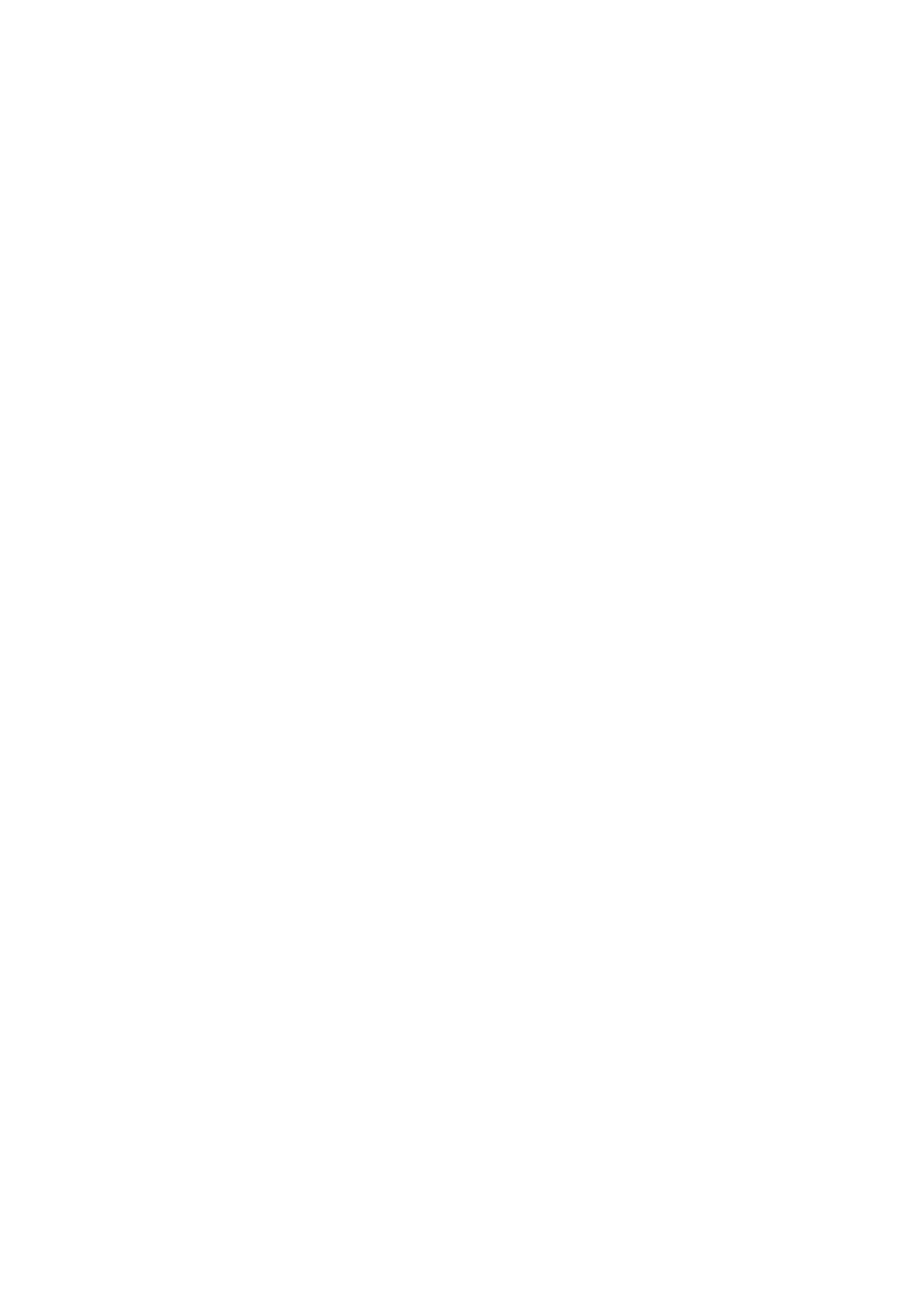
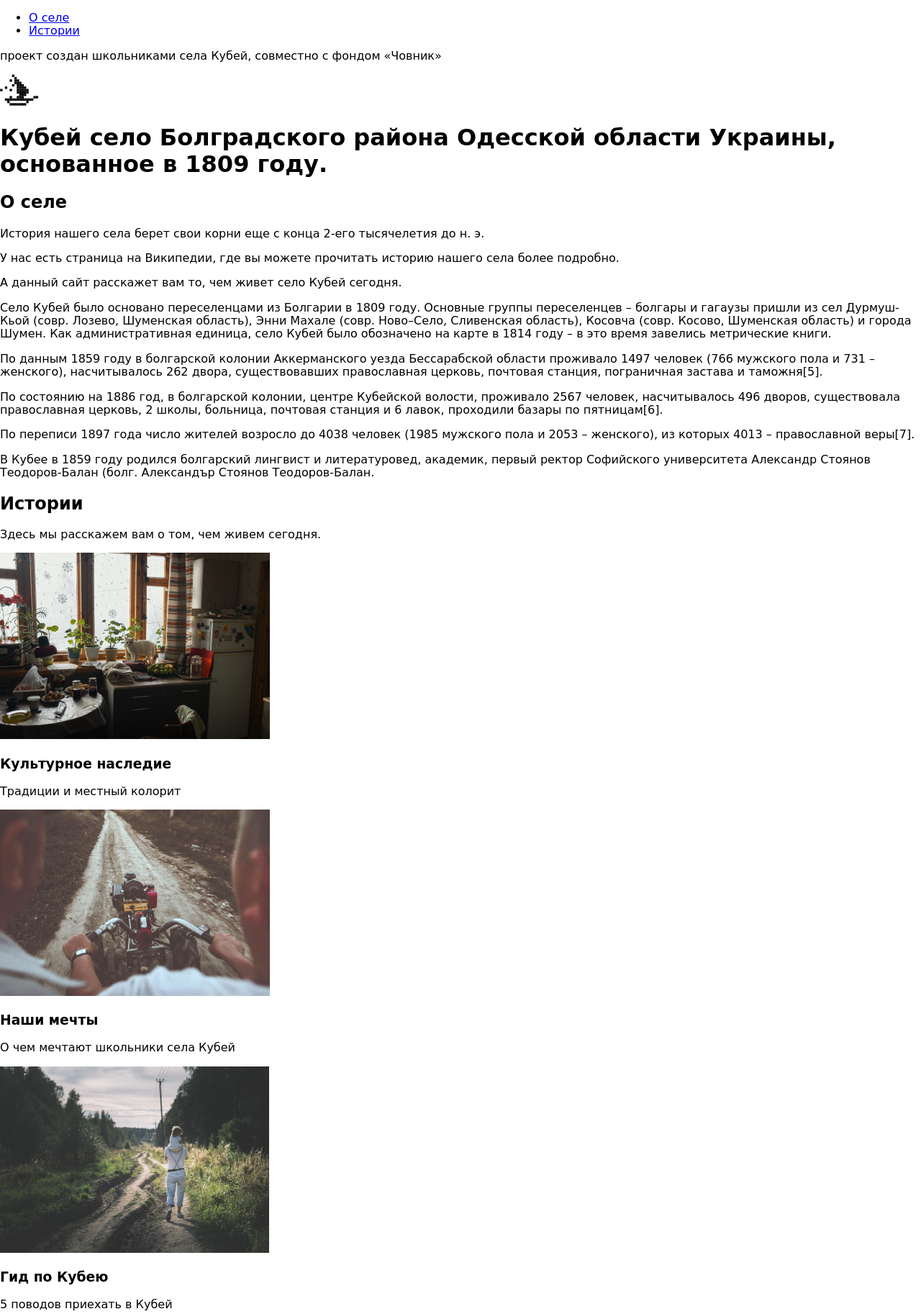
Before and after one commit to it-chovnyk/school-site, a website built with Parcel: page src/index.html in a window 1280 px wide. Shown: the top 1826 px of the page at 72% size. Before the commit the page ends 800 px from the top, so only its background shows below. Built offline with nearby package versions, Linux system fonts and the light colour scheme; a web font is replaced by a local one.

Commit message:
Add basic markup

```diff
--- a/package.json
+++ b/package.json
@@ -2,7 +2,7 @@
   "name": "chovnyk",
   "version": "1.0.0",
   "description": "",
-  "main": "index.js",
+  "main": "index.html",
   "scripts": {
     "start": "parcel serve ./src/index.html",
     "build": "parcel build ./src/index.html",
--- a/src/index.html
+++ b/src/index.html
@@ -22,6 +22,90 @@
 </head>
 <body>
 
+  <header>
+    <nav>
+      <ul>
+        <li>
+          <a href="#about">О селе</a>
+        </li>
+        <li>
+          <a href="#stories">Истории</a>
+        </li>
+      </ul>
+    </nav>
+    <p>
+      проект создан школьниками села Кубей, совместно с фондом «Човник»
+    </p>
+    <a href="#">
+      <img src="../assets/chovnyk-logo.svg" alt="Човник">
+    </a>
+  </header>
+  <main>
+    <section class="hero">
+      <h1>
+        Кубей
+        <span>село Болградского района Одесской области Украины, основанное в 1809 году.</span>
+      </h1>
+    </section>
+    <section id="about" class="about">
+      <div class="col">
+        <h2>О селе</h2>
+        <p>История нашего села берет свои корни еще с конца 2-его тысячелетия до н. э.</p>
+        <p>У нас есть страница на Википедии, где вы можете прочитать историю нашего села более подробно. </p>
+        <p>А данный сайт расскажет вам то, чем живет село Кубей сегодня. </p>
+      </div>
+      <div class="col">
+        <p>Село Кубей было основано переселенцами из Болгарии в 1809 году. Основные группы переселенцев – болгары и гагаузы пришли из сел Дурмуш-Кьой (совр. Лозево, Шуменская область), Энни Махале (совр. Ново–Село, Сливенская область), Косовча (совр. Косово, Шуменская область) и города Шумен. Как административная единица, село Кубей было обозначено на карте в 1814 году – в это время завелись метрические книги.</p>
+         <p>По данным 1859 году в болгарской колонии Аккерманского уезда Бессарабской области проживало 1497 человек (766 мужского пола и 731 – женского), насчитывалось 262 двора, существовавших православная церковь, почтовая станция, пограничная застава и таможня[5].</p>
+        <p>По состоянию на 1886 год, в болгарской колонии, центре Кубейской волости, проживало 2567 человек, насчитывалось 496 дворов, существовала православная церковь, 2 школы, больница, почтовая станция и 6 лавок, проходили базары по пятницам[6].</p>
+        <p>По переписи 1897 года число жителей возросло до 4038 человек (1985 мужского пола и 2053 – женского), из которых 4013 – православной веры[7].</p>
+        <p>В Кубее в 1859 году родился болгарский лингвист и литературовед, академик, первый ректор Софийского университета Александр Стоянов Теодоров-Балан (болг. Александър Стоянов Теодоров-Балан.</p>
+      </div>
+    </section>
+    <section id="stories" class="stories">
+      <h2>Истории</h2>
+      <p>Здесь мы расскажем вам о том, чем живем сегодня. </p>
+      <article class="stories-item">
+        <img src="../assets/stories/story-1.jpg" alt="">
+        <h3>Культурное наследие</h3>
+        <p>Традиции и местный колорит</p>
+      </article>
+      <article class="stories-item">
+        <img src="../assets/stories/story-2.jpg" alt="">
+        <h3>Наши мечты</h3>
+        <p>О чем мечтают школьники села Кубей</p>
+      </article>
+      <article class="stories-item">
+        <img src="../assets/stories/story-3.jpg" alt="">
+        <h3>Гид по Кубею</h3>
+        <p>5 поводов приехать в Кубей</p>
+      </article>
+      <article class="stories-item">
+        <img src="../assets/stories/story-4.jpg" alt="">
+        <h3>Как помочь?</h3>
+        <p>В какой помощи нуждается школа</p>
+      </article>
+      <article class="stories-item">
+        <img src="../assets/stories/story-5.jpg" alt="">
+        <h3>Яркие лица</h3>
+        <p>Люди, которые запомнятся навсегда</p>
+      </article>
+      <article class="stories-item">
+        <img src="../assets/stories/story-6.jpg" alt="">
+        <h3>Човник в Кубей</h3>
+        <p>Как мы провели время вместе и что успели сделать</p>
+      </article>
+    </section>
+    <section class="help">
+      <h2>Как помочь школьникам села Кубей</h2>
+      <p>переходи на сайт благотворительного фонда «Човник», где по завершению поездки мы  описали всю необходимую школе помощь, к которой ты можешь присоединиться</p>
+      <a href="#">Помочь детям →</a>
+    </section>
+  </main>
+  <footer>
+    <p>&copy; 2021 Жители села Кубей при помощи "Човник"</p>
+  </footer>
+
   <script src="scripts/index.js"></script>
 </body>
 </html>
```
Also changed, not shown: assets/chovnyk-logo.svg (added), assets/stories/story-1.jpg (added), assets/stories/story-2.jpg (added), assets/stories/story-3.jpg (added), assets/stories/story-4.jpg (added), assets/stories/story-5.jpg (added), assets/stories/story-6.jpg (added).
